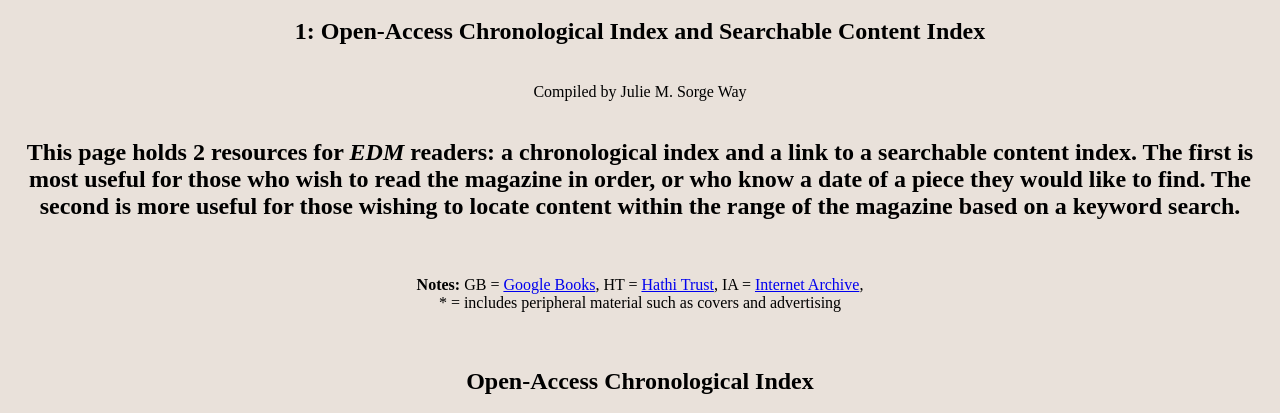
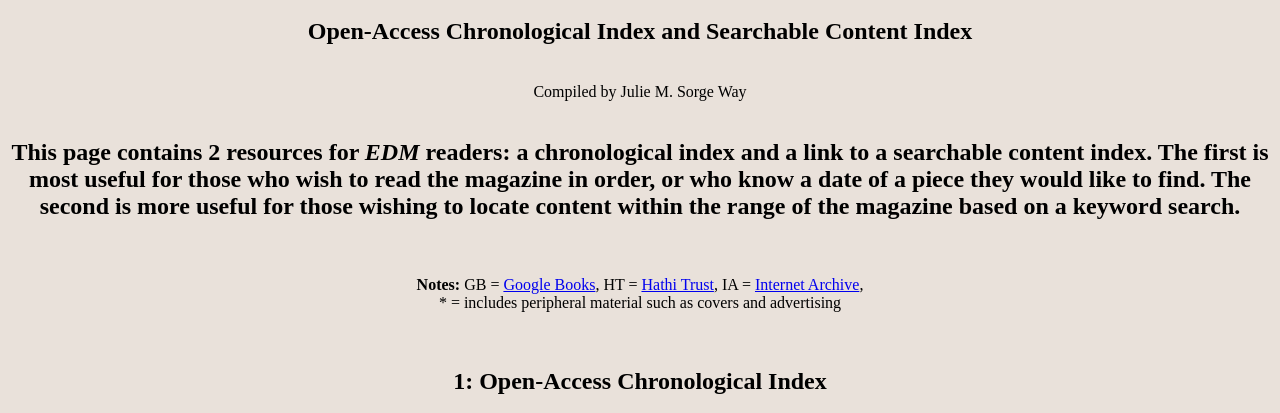
Before and after one commit to jmsw/edm-index, a plain HTML site: page index.html in a window 1280 px wide. Shown: the part 539-952 px from the top of the page. Drawn offline with Linux system fonts and the light colour scheme.

Commit message:
text improvement

```diff
--- a/index.html
+++ b/index.html
@@ -25,14 +25,14 @@ li{
 <body>
     <img src="images/edm_covers_merged.jpg" alt="Cover images of the Englishwoman's Domestic Magazine showing designs in first series buff color, second series blue, and third series black and green" style="width:70%; height: auto;">
     <h1>The <em>Englishwoman's Domestic Magazine</em></h1>
-    <h2>1: Open-Access Chronological Index and Searchable Content Index</h2><br>
+    <h2>Open-Access Chronological Index and Searchable Content Index</h2><br>
     Compiled by Julie M. Sorge Way<br><br>
-    <h2>This page holds 2 resources for <i>EDM</i> readers: a chronological index and a link to a searchable content index. The first is most useful for those who wish to read the magazine in order, or who know a date of a piece they would like to find. The second is more useful for those wishing to locate content within the range of the magazine based on a keyword search. </h2><br>
+    <h2>This page contains 2 resources for <i>EDM</i> readers: a chronological index and a link to a searchable content index. The first is most useful for those who wish to read the magazine in order, or who know a date of a piece they would like to find. The second is more useful for those wishing to locate content within the range of the magazine based on a keyword search. </h2><br>
     <br><span class="Bold">Notes:</span> GB = <a href="https://books.google.com/" target="_blank" rel="noopener noreferrer">Google Books</a>, HT = <a href="http://hathitrust.org" target="_blank" rel="noopener noreferrer">Hathi Trust</a>, IA = <a href="http://archive.org" target="_blank" rel="noopener noreferrer">Internet Archive</a>,
     <br>* = includes peripheral material such as covers and advertising<br><br><br>
     <table style="width:90%">
       <table summary="This table organizes links to 27 years of the Englishwoman's Domestic Magazine. Column 1 organizes the magazine by date, column 2 by Volume number, and Column 3 gives the links to open-access copies. Because of the renumbering of the magazine, it has historically been difficult to accurately date individual numbers.">
-      <caption><h2>Open-Access Chronological Index</h2></caption>
+      <caption><h2>1: Open-Access Chronological Index</h2></caption>
         <tr>
           <th scope="col">Dates</th>
           <th scope="col">Volume</th>
```
